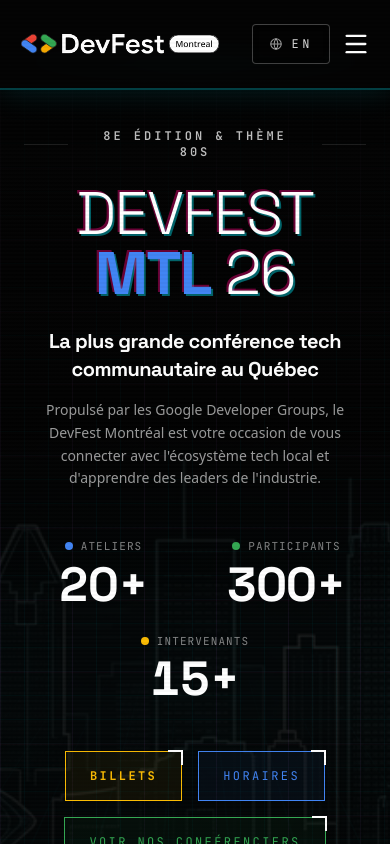
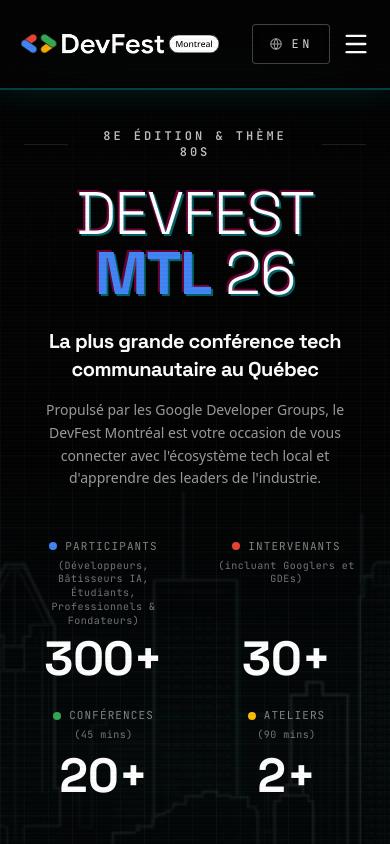
Before and after one commit to AndroidMontreal/DevFest2026, a Next.js app: page /fr in a window 390 px wide. Shown: the top 844 px of the page. Built offline with nearby package versions, Linux system fonts and the light colour scheme.

Commit message:
feat(home): update splash page stats to 4 columns with subtitles

```diff
--- a/src/app/[locale]/page.tsx
+++ b/src/app/[locale]/page.tsx
@@ -29,6 +29,10 @@
       sponsor_btn: t_home('hero.sponsor_btn'),
     },
     stats: {
+      talks: {
+        label: t_home('stats.talks.label'),
+        value: t_home('stats.talks.value'),
+      },
       workshops: {
         label: t_home('stats.workshops.label'),
         value: t_home('stats.workshops.value'),
--- a/src/components/home/hero-content.tsx
+++ b/src/components/home/hero-content.tsx
@@ -37,30 +37,48 @@
         </p>
 
         {/* Refined compact stats section (Large numbers, wider container to prevent wrapping) */}
-        <div className="mt-12 grid w-full max-w-2xl grid-cols-2 md:grid-cols-3 gap-6 md:gap-8">
-          {[stats.workshops, stats.attendees, stats.speakers].map((stat, i) => {
+        <div className="mt-12 grid w-full max-w-5xl grid-cols-2 lg:grid-cols-4 gap-6 md:gap-8">
+          {[stats.attendees, stats.speakers, stats.talks, stats.workshops].map(
+            (stat, i) => {
               const colors = [
                 'bg-google-blue',
+                'bg-google-red',
                 'bg-google-green',
                 'bg-google-yellow',
               ];
+              const parenIdx = stat.label.indexOf('(');
+              const mainLabel =
+                parenIdx !== -1
+                  ? stat.label.slice(0, parenIdx).trim()
+                  : stat.label;
+              const subLabel =
+                parenIdx !== -1 ? stat.label.slice(parenIdx).trim() : '';
+
               return (
                 <div
                   key={i}
-                className={`flex flex-col items-center gap-1.5 transition-transform duration-300 hover:scale-105 ${i === 2 ? 'col-span-2 md:col-span-1' : ''}`}
+                  className="flex flex-col items-center justify-between gap-2 transition-transform duration-300 hover:scale-105"
                 >
+                  <div className="flex flex-col items-center">
                     <div className="flex items-center justify-center gap-2">
-                  <div className={`w-2 h-2 rounded-full ${colors[i]}`} />
+                      <div
+                        className={`w-2 h-2 shrink-0 rounded-full ${colors[i]}`}
+                      />
                       <p className="font-mono-tech text-[11px] tracking-widest text-white/50 uppercase whitespace-nowrap">
-                    {stat.label}
+                        {mainLabel}
                       </p>
                     </div>
-                <p className="font-display text-5xl md:text-6xl font-bold text-white tabular-nums">
+                    <p className="mt-1 min-h-[16px] max-w-[260px] text-center font-mono-tech text-[10px] leading-snug tracking-wider text-white/45">
+                      {subLabel}
+                    </p>
+                  </div>
+                  <p className="font-display text-5xl md:text-6xl font-bold text-white tabular-nums whitespace-nowrap">
                     {stat.value}
                   </p>
                 </div>
               );
-          })}
+            },
+          )}
         </div>
 
         {/* CTA Buttons */}
--- a/src/components/home/types.ts
+++ b/src/components/home/types.ts
@@ -13,6 +13,10 @@
     sponsor_link?: string;
   };
   stats: {
+    talks: {
+      label: string;
+      value: string;
+    };
     workshops: {
       label: string;
       value: string;
--- a/src/messages/en/home.json
+++ b/src/messages/en/home.json
@@ -11,17 +11,21 @@
     "sponsor_btn": "Become a Partner"
   },
   "stats": {
-    "workshops": {
-      "label": "Workshops",
+    "talks": {
+      "label": "Talks (45 mins)",
       "value": "20+"
     },
+    "workshops": {
+      "label": "Workshops (90 mins)",
+      "value": "2+"
+    },
     "attendees": {
-      "label": "Attendees",
+      "label": "Attendees (Developers, AI Builders, Students, Professionals & Founders)",
       "value": "300+"
     },
     "speakers": {
-      "label": "Speakers",
-      "value": "15+"
+      "label": "Speakers (including Googlers and GDEs)",
+      "value": "30+"
     }
   },
   "hud": {
@@ -37,7 +41,7 @@
   "ticker": {
     "item1": "DEVFEST MONTREAL 2026 // NOVEMBER 6",
     "item2": "CONNECTING 300+ DEVELOPERS & EXPERTS",
-    "item3": "20+ WORKSHOPS // TECH IMMERSION",
+    "item3": "20+ TALKS & 2+ WORKSHOPS // 30+ SPEAKERS",
     "item4": "MONTREAL TECH ECOSYSTEM // GDG"
   },
   "about": {
--- a/src/messages/fr/home.json
+++ b/src/messages/fr/home.json
@@ -11,17 +11,21 @@
     "sponsor_btn": "Devenir partenaire"
   },
   "stats": {
-    "workshops": {
-      "label": "Ateliers",
+    "talks": {
+      "label": "Conférences (45 mins)",
       "value": "20+"
     },
+    "workshops": {
+      "label": "Ateliers (90 mins)",
+      "value": "2+"
+    },
     "attendees": {
-      "label": "Participants",
+      "label": "Participants (Développeurs, Bâtisseurs IA, Étudiants, Professionnels & Fondateurs)",
       "value": "300+"
     },
     "speakers": {
-      "label": "Intervenants",
-      "value": "15+"
+      "label": "Intervenants (incluant Googlers et GDEs)",
+      "value": "30+"
     }
   },
   "hud": {
@@ -37,7 +41,7 @@
   "ticker": {
     "item1": "DEVFEST MONTRÉAL 2026 // 6 NOVEMBRE",
     "item2": "CONNECTER 300+ DÉVELOPPEURS & EXPERTS",
-    "item3": "20+ ATELIERS // IMMERSION TECH",
+    "item3": "20+ CONFÉRENCES & 2+ ATELIERS // 30+ INTERVENANTS",
     "item4": "ÉCOSYSTÈME TECH MONTRÉALAIS // GDG"
   },
   "about": {
```
Lines whose indentation alone changed are shown as unchanged.
